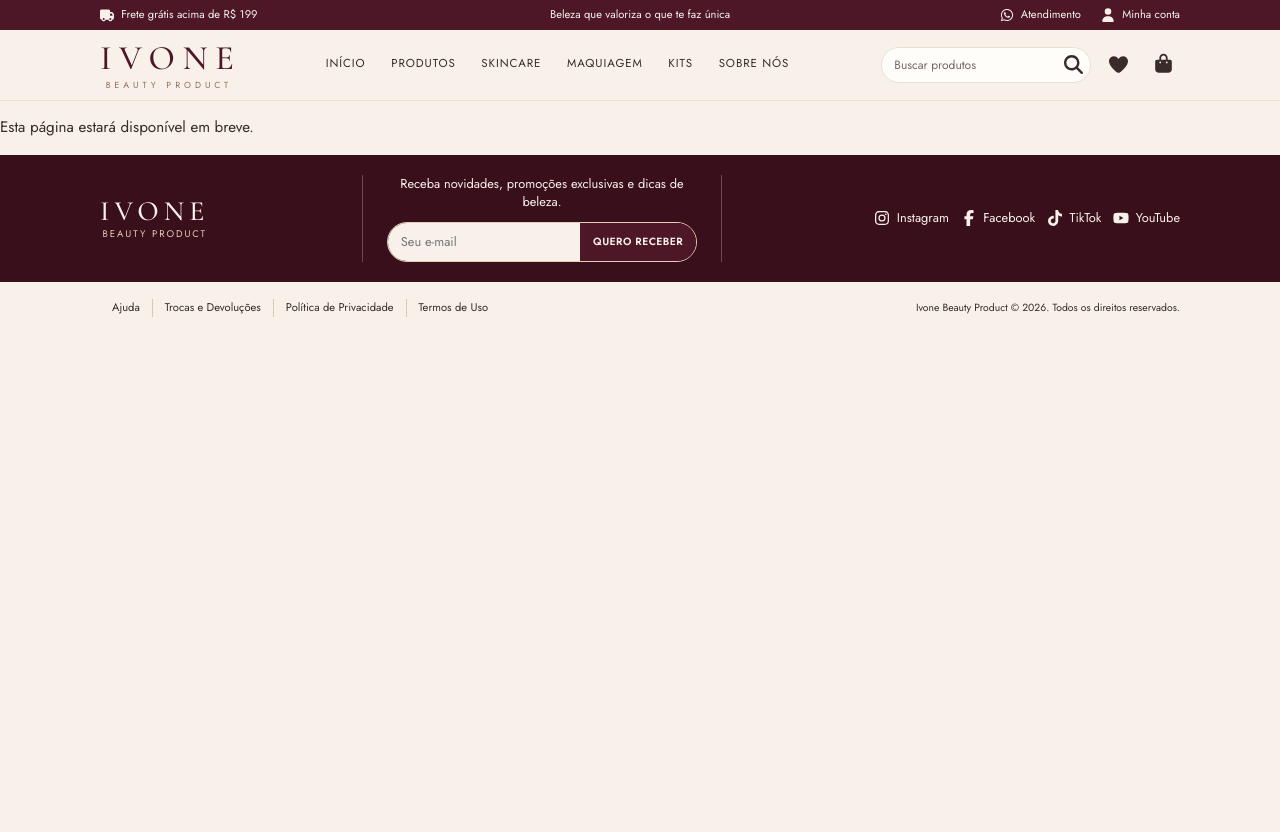
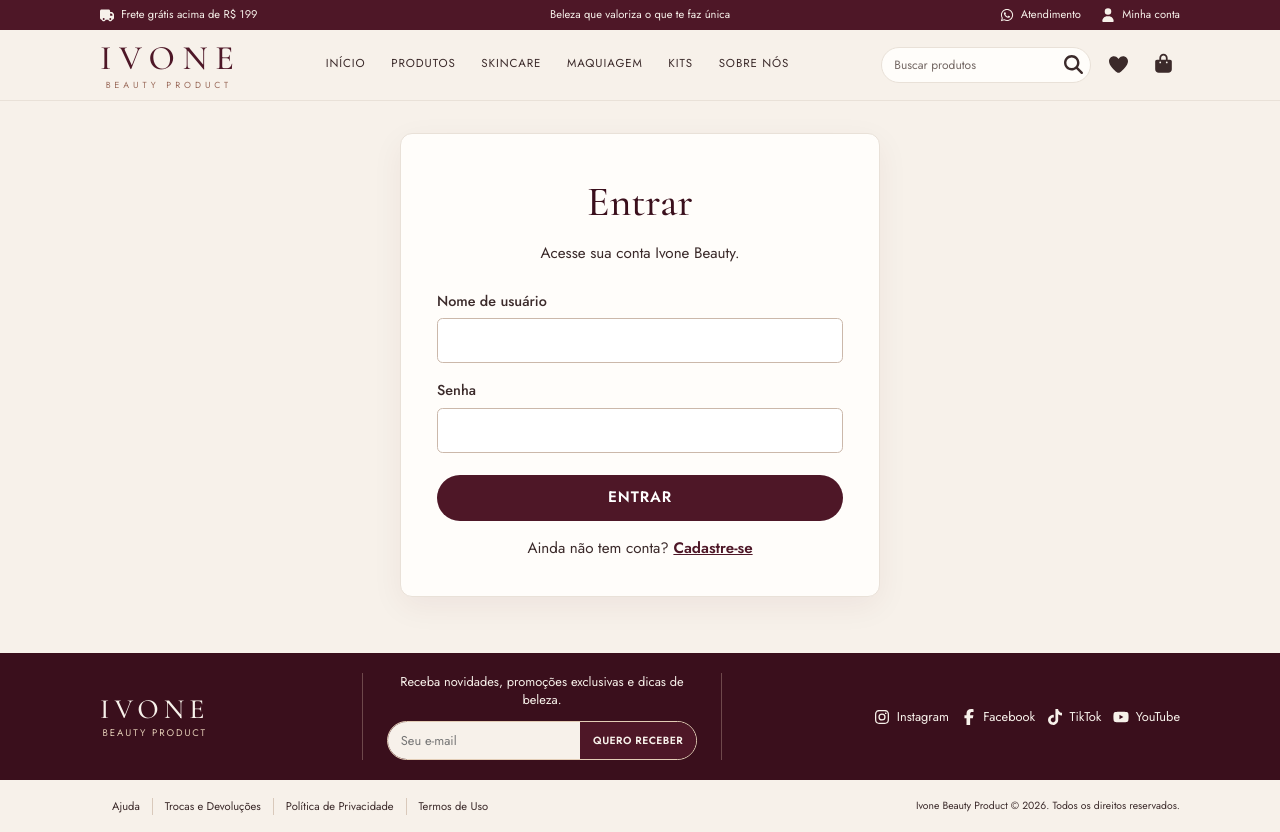
Before and after one commit to Projeto-Final-Full-Stack-GT4/Ivone-Beauty-Products, a React (Vite) app: page /login in a window 1280 px wide. Before the commit the page ends 800 px from the top, so only its background shows below. Built offline with nearby package versions, Linux system fonts and the light colour scheme.

Commit message:
Feat: Tela de login

```diff
--- a/src/App.jsx
+++ b/src/App.jsx
@@ -8,6 +8,9 @@
 import ViewCart from './pages/ViewCart.jsx';
 import About from './pages/About.jsx';
 import Wishlist from './pages/Wishlist.jsx';
+import UserLogin from './pages/UserLogin.jsx';
+import UserProfile from './pages/UserProfile.jsx';
+import { AuthProvider } from './context/AuthProvider.jsx';
 import { CartProvider } from './context/CartProvider.jsx';
 import { WishlistProvider } from './context/WishlistProvider.jsx';
 
@@ -15,8 +18,8 @@
 
 function App() {
   return (
-    <WishlistProvider>
-    <BrowserRouter>
+    <AuthProvider>
+      <BrowserRouter>
       <CartProvider>
         <WishlistProvider>
           <Header />
@@ -27,6 +30,8 @@
               <Route path="/product/:id" element={<Product />} />
               <Route path="/cart" element={<ViewCart />} />
               <Route path="/wishlist" element={<Wishlist />} />
+              <Route path="/login" element={<UserLogin />} />
+              <Route path="/dados-pessoais" element={<UserProfile />} />
               <Route path="/registro" element={<UserRegister />} />
               <Route path="/sobre" element={<About />} />
               <Route path="*" element={<p>Esta página estará disponível em breve.</p>} />
@@ -35,9 +40,8 @@
           <Footer />
         </WishlistProvider>
       </CartProvider>
-    </BrowserRouter>
-    </WishlistProvider>
-
+      </BrowserRouter>
+    </AuthProvider>
   );
 }
 
--- a/src/components/Header.jsx
+++ b/src/components/Header.jsx
@@ -3,6 +3,7 @@
 import { faWhatsapp } from "@fortawesome/free-brands-svg-icons";
 import { Link, useLocation, useNavigate, useSearchParams } from "react-router-dom";
 import { useCart } from "../context/CartContext.js";
+import { useAuth } from "../context/AuthContext.js";
 import "./Header.css";
 
 // Edite aqui os links do menu (to = rota)
@@ -20,6 +21,7 @@
   const [searchParams] = useSearchParams();
   const navigate = useNavigate();
   const { totalItems } = useCart();
+  const { user } = useAuth();
   const atual = pathname + search;
 
   function handleSearch(event) {
@@ -43,7 +45,10 @@
               <FontAwesomeIcon icon={faWhatsapp} aria-hidden="true" />
               Atendimento
             </a>
-            <Link to="/login" className="header__topo-item">
+            <Link
+              to={user ? "/dados-pessoais" : "/login"}
+              className="header__topo-item"
+            >
               <FontAwesomeIcon icon={faUser} aria-hidden="true" />
               Minha conta
             </Link>
--- /dev/null
+++ b/src/context/AuthContext.js
@@ -0,0 +1,11 @@
+import { createContext, useContext } from "react";
+
+export const AuthContext = createContext(null);
+
+export function useAuth() {
+  const context = useContext(AuthContext);
+  if (!context) {
+    throw new Error("useAuth deve ser usado dentro de AuthProvider.");
+  }
+  return context;
+}
--- /dev/null
+++ b/src/context/AuthProvider.jsx
@@ -0,0 +1,61 @@
+import { useState } from "react";
+import { AuthContext } from "./AuthContext.js";
+
+const API_URL = "https://dummyjson.com";
+const USER_STORAGE_KEY = "ivone-user";
+const TOKEN_STORAGE_KEY = "ivone-access-token";
+
+function readStoredUser() {
+  const storedUser = window.localStorage.getItem(USER_STORAGE_KEY);
+  if (!storedUser) return null;
+
+  try {
+    return JSON.parse(storedUser);
+  } catch (error) {
+    console.error("Não foi possível carregar a sessão salva.", error);
+    window.localStorage.removeItem(USER_STORAGE_KEY);
+    window.localStorage.removeItem(TOKEN_STORAGE_KEY);
+    return null;
+  }
+}
+
+export function AuthProvider({ children }) {
+  const [user, setUser] = useState(readStoredUser);
+
+  async function login(username, password) {
+    const response = await fetch(`${API_URL}/auth/login`, {
+      method: "POST",
+      headers: {
+        "Content-Type": "application/json",
+      },
+      body: JSON.stringify({ username, password, expiresInMins: 60 }),
+    });
+    const data = await response.json();
+
+    if (!response.ok) {
+      throw new Error(data.message || "Não foi possível entrar.");
+    }
+
+    const accessToken = data.accessToken || data.token;
+    if (!accessToken) {
+      throw new Error("A API não retornou um token de acesso.");
+    }
+
+    window.localStorage.setItem(TOKEN_STORAGE_KEY, accessToken);
+    window.localStorage.setItem(USER_STORAGE_KEY, JSON.stringify(data));
+    setUser(data);
+    return data;
+  }
+
+  function logout() {
+    window.localStorage.removeItem(TOKEN_STORAGE_KEY);
+    window.localStorage.removeItem(USER_STORAGE_KEY);
+    setUser(null);
+  }
+
+  return (
+    <AuthContext.Provider value={{ user, login, logout }}>
+      {children}
+    </AuthContext.Provider>
+  );
+}
--- /dev/null
+++ b/src/pages/Account.css
@@ -0,0 +1,125 @@
+.account-page {
+  display: flex;
+  justify-content: center;
+  padding: 2rem 1rem 3.5rem;
+}
+
+.account-card {
+  width: min(100%, 30rem);
+  padding: clamp(1.25rem, 4vw, 2.25rem);
+  background: var(--superficie);
+  border: 1px solid var(--borda);
+  border-radius: 0.75rem;
+  box-shadow: 0 0.6rem 2rem rgb(78 23 39 / 6%);
+}
+
+.account-card h1 {
+  margin: 0;
+  color: var(--vinho-escuro);
+  font-family: var(--fonte-titulo);
+  font-size: clamp(2rem, 5vw, 2.6rem);
+  font-weight: 500;
+  text-align: center;
+}
+
+.account-card__description {
+  margin: 0.5rem 0 1.5rem;
+  color: var(--texto);
+  text-align: center;
+}
+
+.account-form {
+  display: grid;
+  gap: 1rem;
+}
+
+.account-form__field {
+  display: grid;
+  gap: 0.4rem;
+}
+
+.account-form__field label {
+  color: var(--texto);
+  font-size: 0.9rem;
+  font-weight: 500;
+}
+
+.account-form__field input {
+  width: 100%;
+  min-height: 2.75rem;
+  padding: 0.6rem 0.75rem;
+  color: var(--texto);
+  background: #fff;
+  border: 1px solid #cbb8aa;
+  border-radius: 0.35rem;
+  font: inherit;
+}
+
+.account-form__field input:focus {
+  border-color: var(--vinho);
+  outline: 2px solid rgb(78 23 39 / 18%);
+  outline-offset: 1px;
+}
+
+.account-form__submit,
+.account-card__button {
+  min-height: 2.85rem;
+  margin-top: 0.4rem;
+  color: #fff;
+  background: var(--vinho);
+  border: 0;
+  border-radius: 999px;
+  cursor: pointer;
+  font: inherit;
+  font-weight: 600;
+  letter-spacing: 0.06em;
+  text-transform: uppercase;
+}
+
+.account-form__submit:hover,
+.account-card__button:hover {
+  background: var(--vinho-escuro);
+}
+
+.account-form__submit:focus-visible,
+.account-card__button:focus-visible {
+  outline: 3px solid var(--bege);
+  outline-offset: 3px;
+}
+
+.account-form__submit:disabled {
+  cursor: wait;
+  opacity: 0.7;
+}
+
+.account-form__error {
+  margin: 0;
+  color: #a32132;
+  text-align: center;
+}
+
+.account-card__link {
+  margin: 1rem 0 0;
+  color: var(--texto);
+  text-align: center;
+}
+
+.account-card__link a {
+  color: var(--vinho);
+  font-weight: 600;
+}
+
+.account-details {
+  display: grid;
+  gap: 0.75rem;
+  margin: 1.5rem 0;
+}
+
+.account-details p {
+  margin: 0;
+  overflow-wrap: anywhere;
+}
+
+.account-details strong {
+  color: var(--vinho);
+}
--- a/src/pages/UserLogin.jsx
+++ b/src/pages/UserLogin.jsx
@@ -0,0 +1,92 @@
+import { useState } from "react";
+import { Link, Navigate, useNavigate } from "react-router-dom";
+import { useAuth } from "../context/AuthContext.js";
+import "./Account.css";
+
+export default function UserLogin() {
+  const { user, login } = useAuth();
+  const navigate = useNavigate();
+  const [username, setUsername] = useState("");
+  const [password, setPassword] = useState("");
+  const [error, setError] = useState("");
+  const [isSubmitting, setIsSubmitting] = useState(false);
+
+  if (user) {
+    return <Navigate to="/dados-pessoais" replace />;
+  }
+
+  async function handleSubmit(event) {
+    event.preventDefault();
+    setError("");
+    setIsSubmitting(true);
+
+    try {
+      await login(username.trim(), password);
+      navigate("/dados-pessoais", { replace: true });
+    } catch (loginError) {
+      setError(
+        loginError instanceof Error
+          ? loginError.message
+          : "Não foi possível entrar."
+      );
+    } finally {
+      setIsSubmitting(false);
+    }
+  }
+
+  return (
+    <section className="account-page">
+      <div className="account-card">
+        <h1>Entrar</h1>
+        <p className="account-card__description">
+          Acesse sua conta Ivone Beauty.
+        </p>
+
+        <form className="account-form" onSubmit={handleSubmit}>
+          <div className="account-form__field">
+            <label htmlFor="login-username">Nome de usuário</label>
+            <input
+              id="login-username"
+              name="username"
+              autoComplete="username"
+              value={username}
+              onChange={(event) => setUsername(event.target.value)}
+              required
+            />
+          </div>
+
+          <div className="account-form__field">
+            <label htmlFor="login-password">Senha</label>
+            <input
+              id="login-password"
+              name="password"
+              type="password"
+              autoComplete="current-password"
+              value={password}
+              onChange={(event) => setPassword(event.target.value)}
+              required
+            />
+          </div>
+
+          {error && (
+            <p className="account-form__error" role="alert">
+              {error}
+            </p>
+          )}
+
+          <button
+            className="account-form__submit"
+            type="submit"
+            disabled={isSubmitting}
+          >
+            {isSubmitting ? "Entrando..." : "Entrar"}
+          </button>
+        </form>
+
+        <p className="account-card__link">
+          Ainda não tem conta? <Link to="/registro">Cadastre-se</Link>
+        </p>
+      </div>
+    </section>
+  );
+}
--- /dev/null
+++ b/src/pages/UserProfile.jsx
@@ -0,0 +1,53 @@
+import { Navigate, useNavigate } from "react-router-dom";
+import { useAuth } from "../context/AuthContext.js";
+import "./Account.css";
+
+export default function UserProfile() {
+  const { user, logout } = useAuth();
+  const navigate = useNavigate();
+
+  if (!user) {
+    return <Navigate to="/login" replace />;
+  }
+
+  function handleLogout() {
+    logout();
+    navigate("/login", { replace: true });
+  }
+
+  return (
+    <section className="account-page">
+      <div className="account-card">
+        <h1>Dados pessoais</h1>
+        <p className="account-card__description">
+          Olá, {user.firstName} {user.lastName}
+        </p>
+
+        <div className="account-details">
+          <p>
+            <strong>Nome:</strong> {user.firstName} {user.lastName}
+          </p>
+          <p>
+            <strong>Usuário:</strong> {user.username}
+          </p>
+          <p>
+            <strong>E-mail:</strong> {user.email}
+          </p>
+          {user.phone && (
+            <p>
+              <strong>Telefone:</strong> {user.phone}
+            </p>
+          )}
+        </div>
+
+        <button
+          className="account-card__button"
+          type="button"
+          onClick={handleLogout}
+        >
+          Sair da conta
+        </button>
+      </div>
+    </section>
+  );
+}
```
